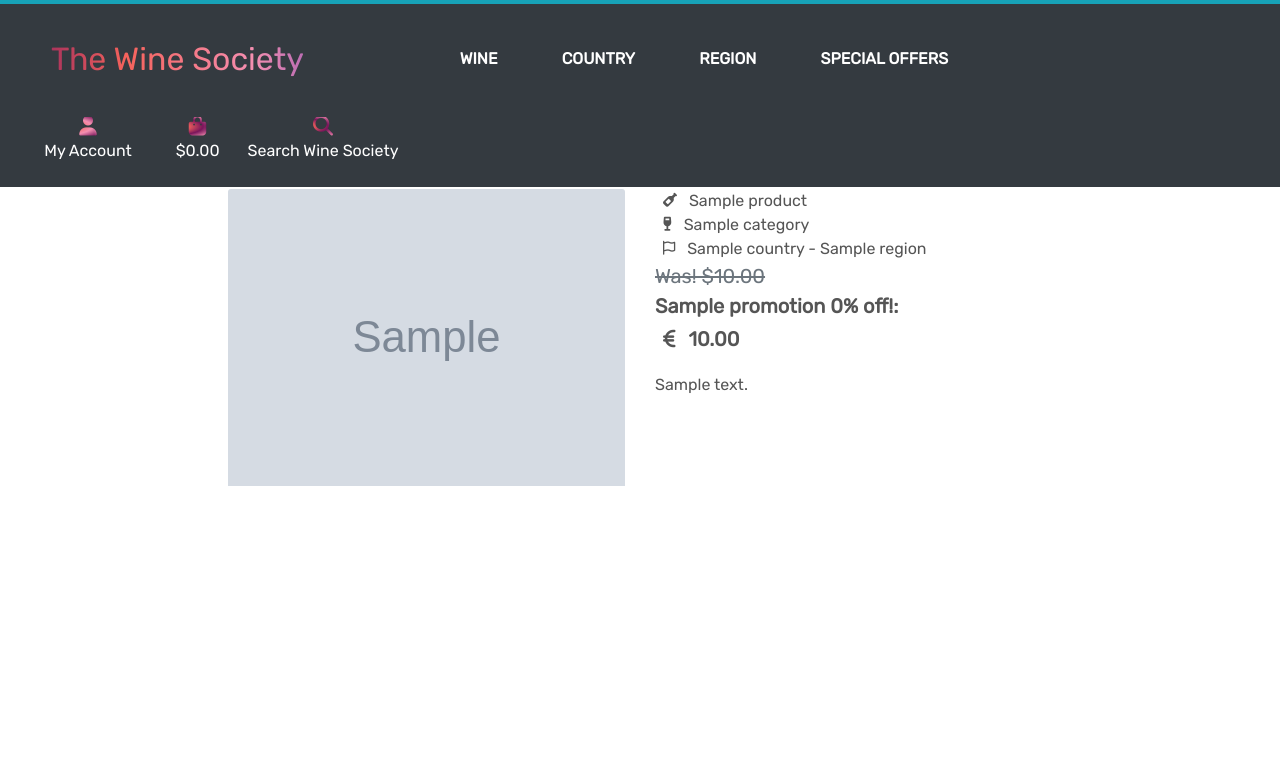
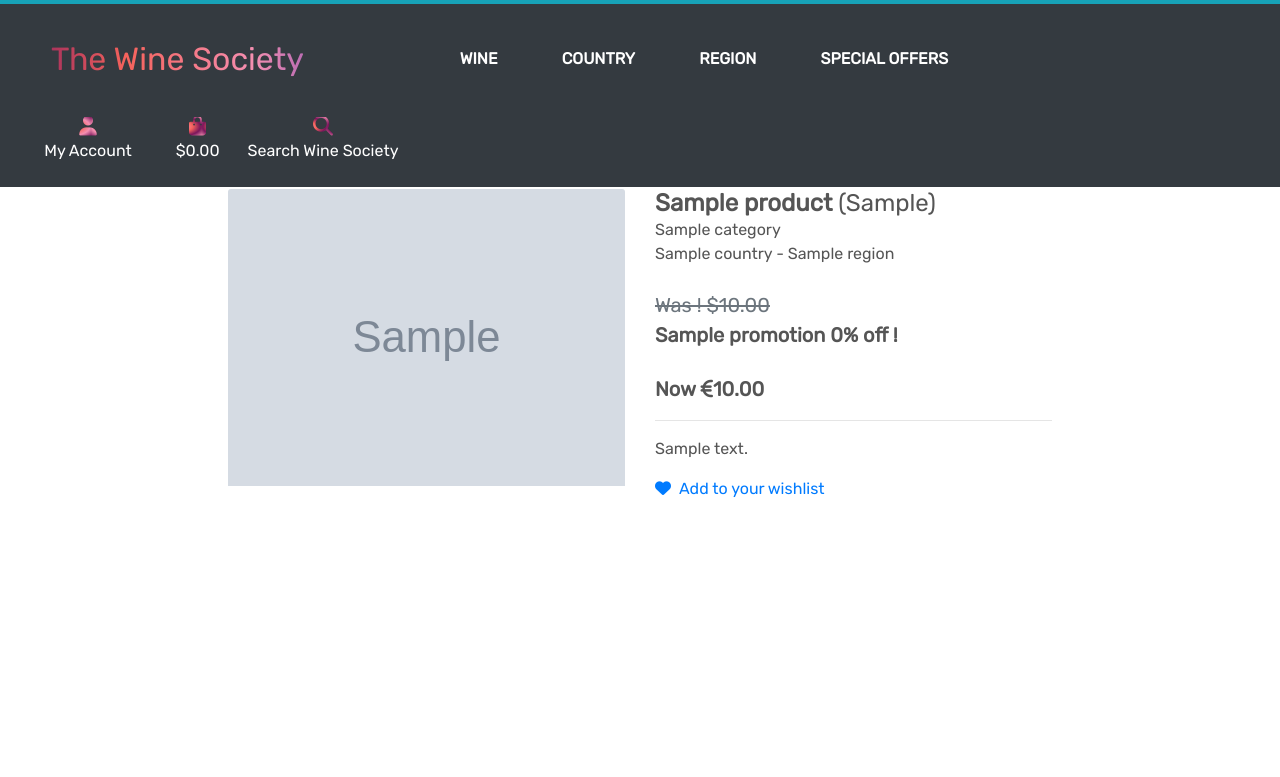
Before and after one commit to Code-Institute-Submissions/ecommerce-pp5-2, a Django app: a page that uses products/templates/products/product_detail.html in a window 1280 px wide. Shown: the part 23-800 px from the top of the page. Run offline with Django 3.2, Linux system fonts and the light colour scheme; tables that the repository leaves empty hold one stand-in row (values such as "Sample post"); grey boxes marked "Sample" are stand-in pictures; some libraries are stand-ins or nearby versions.

Commit message:
edit to pop button css, added wishlist and edited layout to product details

```diff
--- a/products/templates/products/product_detail.html
+++ b/products/templates/products/product_detail.html
@@ -30,19 +30,21 @@
         </div>
         <div class="col-12 col-md-6 col-lg-4">
             <div class="product-details-container mb-5 mt-md-5">
-
-                <p class="mb-0"></a><i class="fa-solid fa-wine-bottle fa-sm"></i> {{ product.name }}</p>
-                <p class="mb-0"><i class="fa-solid fa-wine-glass fa-sm"></i> {{ product.category }}</p>
-                <p class="mb-0"><i class="fa-regular fa-flag fa-sm"></i> {{ product.country }} - {{ product.region }}</p>
-
+                <h4 class="mb-0"><strong>{{ product.name }}</strong> ({{ product.year }})</h4>
+                <p class="mb-0">{{ product.category }}</p>
+                <p class="mb-0">{{ product.country }} - {{ product.region }}</p>
+                <br>
                 {% if product.promotion %}
-                    <p class="lead mb-0 text-left text-muted discount">Was! ${{ product.price }}</p>
-                    <p class="lead mb-0 text-left font-weight-bold">{{ product.promotion.name }} {{ product.promotion.discount_percentage }}% off!:</p>
-                    <p class="lead mb-0 text-left font-weight-bold"><i class="fa-solid fa-euro-sign"></i> {{ product.discounted_price }}</p>
+                    <p class="lead mb-0 text-left text-muted discount">Was ! ${{ product.price }}</p>
+                    <p class="lead mb-0 text-left font-weight-bold">{{ product.promotion.name }} {{ product.promotion.discount_percentage }}% off !</p>
+                    <br>
+                    <p class="lead mb-0 text-left font-weight-bold">Now <i class="fa-solid fa-euro-sign"></i>{{ product.discounted_price }}</p>
                 {% else %}
                     <p class="lead mb-0 text-left font-weight-bold"><i class="fa-solid fa-euro-sign"></i> {{ product.price }}</p>
                 {% endif %}
+                <hr>
                     <p class="mt-3">{{ product.description }}</p>
+                    <p class="mt-3"><a href=""><i class="fa-solid fa-heart wish i-wish"></i>Add to your wishlist</p></a>
             </div>
         </div>
     </div>
--- a/products/templates/products/products.html
+++ b/products/templates/products/products.html
@@ -41,11 +41,11 @@
                                         <div class="btn-icon hide">
                                             <button class="popup">
                                                 <!--  Quick add to bag -->
-                                                <a href="" class="add-bag" data-toggle="Add to bag"><i class="fas fa-shopping-bag bag"></i></a>
+                                                <a href="" class="add-bag clr" data-toggle="Add to bag"><i class="fas fa-shopping-bag bag i-pop"></i></a>
                                                 <!-- Add modal to this -->
-                                                <a href="{% url 'product_detail' product.id %}" class="view" data-toggle="View"><i class="fas fa-search glass"></i></a>
+                                                <a href="{% url 'product_detail' product.id %}" class="view clr" data-toggle="View"><i class="fas fa-search glass i-pop"></i></a>
                                                 <!-- Add wishlist -->
-                                                <a href="" class="love" data-toggle="Wishlist"><i class="fa-solid fa-heart wish"></i></a>
+                                                <a href="" class="love clr" data-toggle="Wishlist"><i class="fa-solid fa-heart wish i-pop"></i></a>
                                             </button>
                                         </div>
                                     </div>
--- a/static/css/style.css
+++ b/static/css/style.css
@@ -21,6 +21,10 @@ body {
     /* font-family: 'Poppins', sans-serif; */
     /* font-family: 'Lato', sans-serif; */
     font-family: 'Rubik', sans-serif;
+}
+
+a:hover {
+    text-decoration: none;
 }
 
 .logo-font {
@@ -206,11 +210,11 @@ body {
     box-shadow: rgba(0, 0, 0, 0.25) 0px 14px 28px, rgba(0, 0, 0, 0.22) 0px 10px 10px;
 }
 
-i {
+.i-pop {
     padding: 8px;
 }
 
-a {
+.clr {
     color: white;
 }
 
@@ -326,6 +330,14 @@ a {
     transform: scale(2);
     transition: transform ease-out 500ms;
 }
+
+/* Wishlist */
+
+.i-wish {
+    padding-right: 8px;
+}
+
+
 /* BLOG */
 /* To review blog css - 10/10/2023 */
 /* fix nav and spacing */
```
